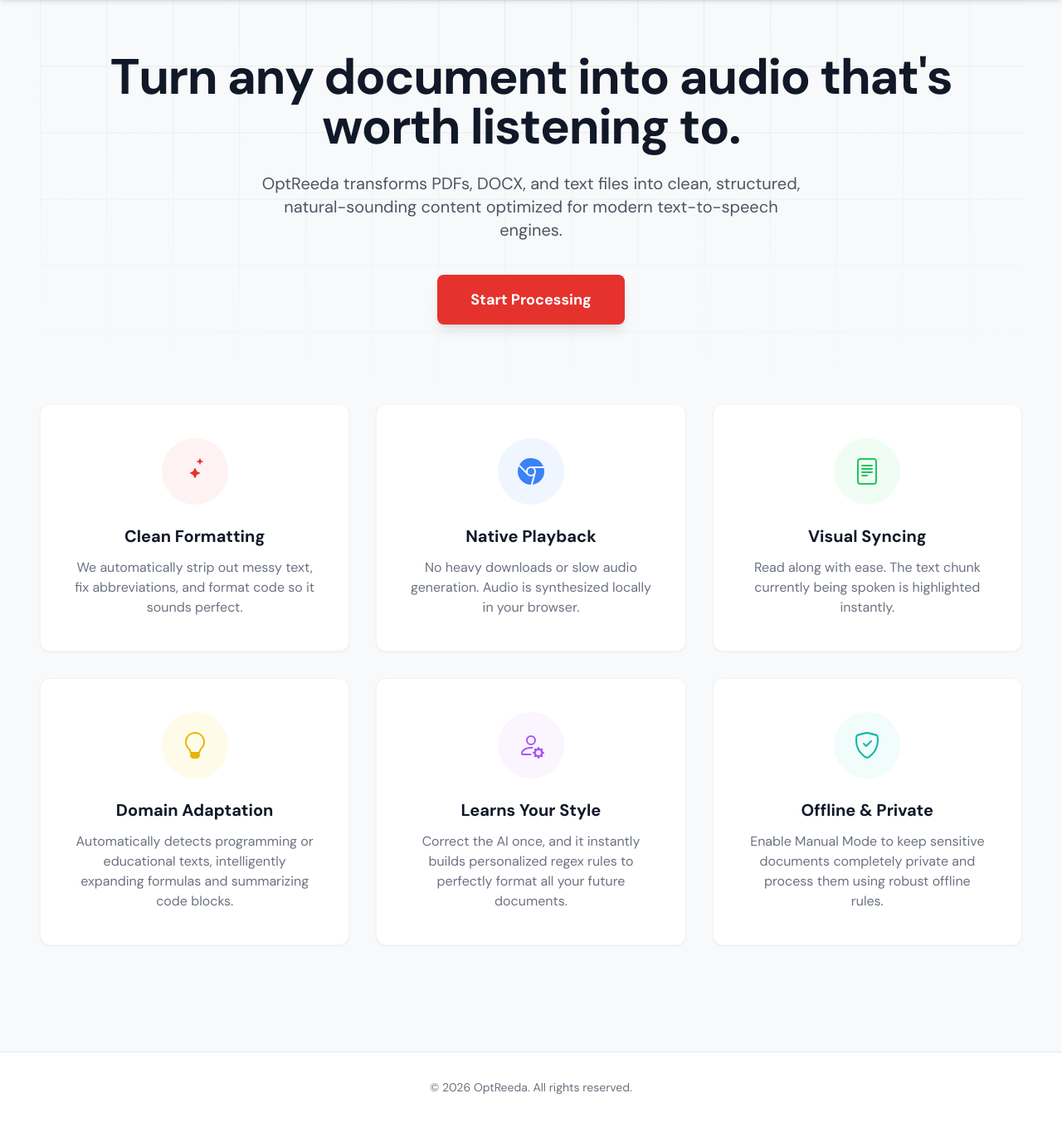
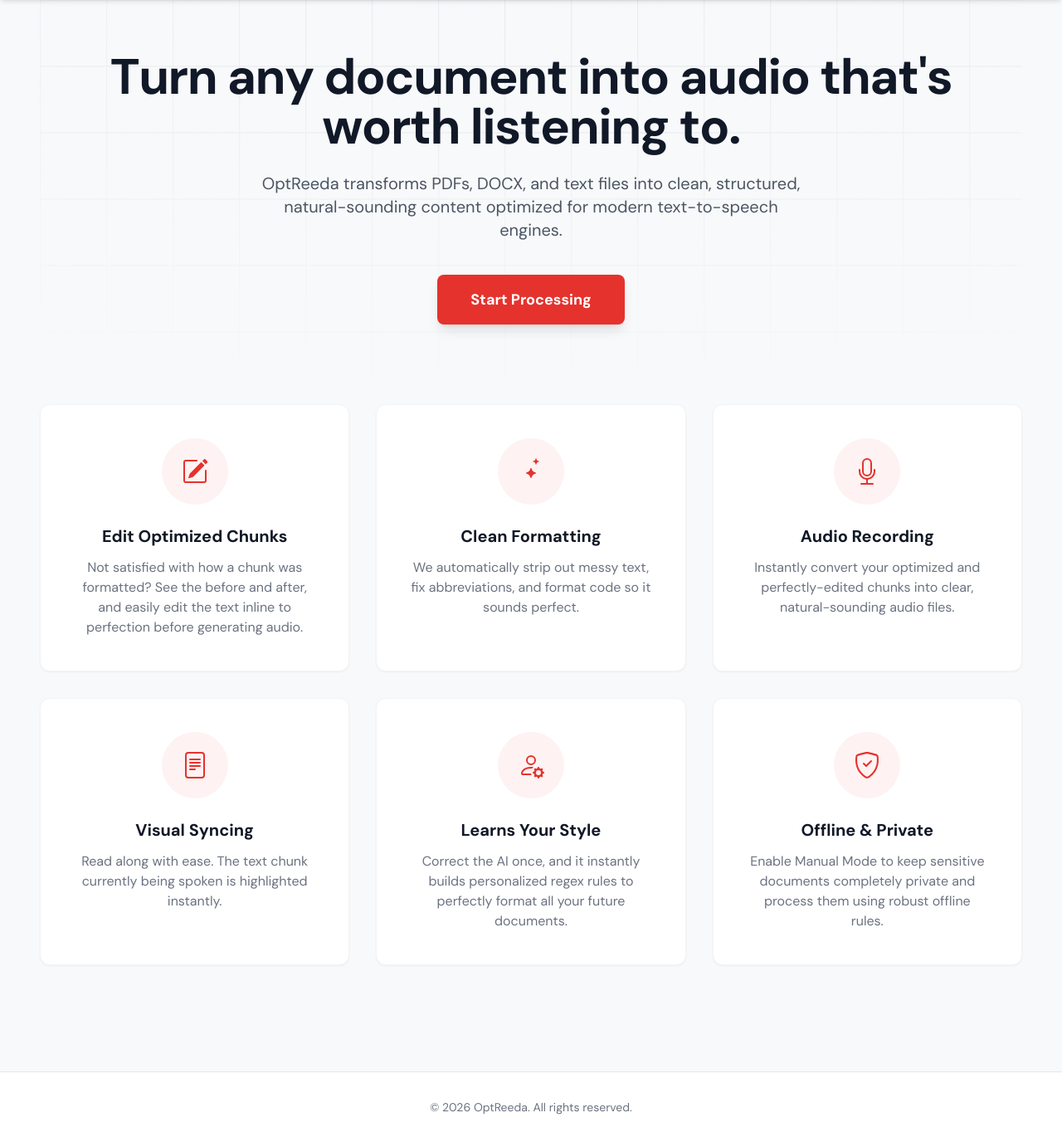
Before and after one commit to officialksolomon/opt-reeda, a Django app: template core/templates/pages/home.html in a window 1280 px wide. Shown: the part 65-1441 px from the top of the page at 83% size. Before the commit the page ends 1384 px from the top, so only its background shows below. Run offline with Django 5.2, Linux system fonts and the light colour scheme; the template is opened without the code that fills it, so the values that code supplies are empty; some libraries are stand-ins or nearby versions.

Commit message:
Update home page features card

```diff
--- a/core/templates/pages/home.html
+++ b/core/templates/pages/home.html
@@ -54,6 +54,14 @@
 
     <div class="bg-white p-10 rounded-xl shadow-sm border border-gray-100 hover:shadow-md transition">
       <div class="bg-red-50 w-20 h-20 rounded-full flex items-center justify-center mx-auto mb-6">
+        <svg aria-hidden="true" xmlns="http://www.w3.org/2000/svg" width="32" height="32" fill="currentColor" class="bi bi-pencil-square text-brand" viewBox="0 0 16 16"><path d="M15.502 1.94a.5.5 0 0 1 0 .706L14.459 3.69l-2-2L13.502.646a.5.5 0 0 1 .707 0l1.293 1.293zm-1.75 2.456-2-2L4.939 9.21a.5.5 0 0 0-.121.196l-.805 2.414a.25.25 0 0 0 .316.316l2.414-.805a.5.5 0 0 0 .196-.12l6.813-6.814z"/><path fill-rule="evenodd" d="M1 13.5A1.5 1.5 0 0 0 2.5 15h11a1.5 1.5 0 0 0 1.5-1.5v-6a.5.5 0 0 0-1 0v6a.5.5 0 0 1-.5.5h-11a.5.5 0 0 1-.5-.5v-11a.5.5 0 0 1 .5-.5H9a.5.5 0 0 0 0-1H2.5A1.5 1.5 0 0 0 1 2.5v11z"/></svg>
+      </div>
+      <h3 class="text-xl font-bold text-gray-900 mb-3">Edit Optimized Chunks</h3>
+      <p class="text-gray-500">Not satisfied with how a chunk was formatted? See the before and after, and easily edit the text inline to perfection before generating audio.</p>
+    </div>
+
+    <div class="bg-white p-10 rounded-xl shadow-sm border border-gray-100 hover:shadow-md transition">
+      <div class="bg-red-50 w-20 h-20 rounded-full flex items-center justify-center mx-auto mb-6">
         <svg aria-hidden="true" xmlns="http://www.w3.org/2000/svg" width="32" height="32" fill="currentColor" class="bi bi-stars text-brand" viewBox="0 0 16 16"><path d="M7.657 6.247c.11-.33.576-.33.686 0l.203.61a2.46 2.46 0 0 0 1.587 1.587l.61.203c.33.11.33.576 0 .686l-.61.203a2.46 2.46 0 0 0-1.587 1.587l-.203.61c-.11.33-.576.33-.686 0l-.203-.61a2.46 2.46 0 0 0-1.587-1.587l-.61-.203c-.33-.11-.33-.576 0-.686l.61-.203a2.46 2.46 0 0 0 1.587-1.587l.203-.61zM10.863.099a.145.145 0 0 1 .274 0l.258.774c.115.346.386.617.732.732l.774.258a.145.145 0 0 1 0 .274l-.774.258a1.156 1.156 0 0 0-.732.732l-.258.774a.145.145 0 0 1-.274 0l-.258-.774a1.156 1.156 0 0 0-.732-.732l-.774-.258a.145.145 0 0 1 0-.274l.774-.258c.346-.115.617-.386.732-.732L10.863.1z"/></svg>
       </div>
       <h3 class="text-xl font-bold text-gray-900 mb-3">Clean Formatting</h3>
@@ -61,34 +69,26 @@
     </div>
 
     <div class="bg-white p-10 rounded-xl shadow-sm border border-gray-100 hover:shadow-md transition">
-      <div class="bg-blue-50 w-20 h-20 rounded-full flex items-center justify-center mx-auto mb-6">
-        <svg aria-hidden="true" xmlns="http://www.w3.org/2000/svg" width="32" height="32" fill="currentColor" class="bi bi-browser-chrome text-blue-500" viewBox="0 0 16 16"><path fill-rule="evenodd" d="M16 8a8.001 8.001 0 0 1-7.022 7.94l1.902-7.098a2.995 2.995 0 0 0 .05-1.492A2.977 2.977 0 0 0 10.237 6h5.511A8 8 0 0 1 16 8ZM0 8a8 8 0 0 0 7.927 8l1.426-5.321a2.978 2.978 0 0 1-.723.255 2.979 2.979 0 0 1-1.743-.147 2.986 2.986 0 0 1-1.043-.7L.633 4.876A7.975 7.975 0 0 0 0 8Zm5.004-.167L1.108 3.936A8.003 8.003 0 0 1 15.418 5H8.066a2.979 2.979 0 0 0-1.252.243 2.987 2.987 0 0 0-1.81 2.59ZM8 10a2 2 0 1 0 0-4 2 2 0 0 0 0 4Z"/></svg>
+      <div class="bg-red-50 w-20 h-20 rounded-full flex items-center justify-center mx-auto mb-6">
+        <svg aria-hidden="true" xmlns="http://www.w3.org/2000/svg" width="32" height="32" fill="currentColor" class="bi bi-mic text-brand" viewBox="0 0 16 16"><path d="M3.5 6.5A.5.5 0 0 1 4 7v1a4 4 0 0 0 8 0V7a.5.5 0 0 1 1 0v1a5 5 0 0 1-4.5 4.975V15h3a.5.5 0 0 1 0 1h-7a.5.5 0 0 1 0-1h3v-2.025A5 5 0 0 1 3 8V7a.5.5 0 0 1 .5-.5z"/><path d="M10 8a2 2 0 1 1-4 0V3a2 2 0 1 1 4 0v5zM8 0a3 3 0 0 0-3 3v5a3 3 0 0 0 6 0V3a3 3 0 0 0-3-3z"/></svg>
       </div>
-      <h3 class="text-xl font-bold text-gray-900 mb-3">Native Playback</h3>
-      <p class="text-gray-500">No heavy downloads or slow audio generation. Audio is synthesized locally in your browser.</p>
+      <h3 class="text-xl font-bold text-gray-900 mb-3">Audio Recording</h3>
+      <p class="text-gray-500">Instantly convert your optimized and perfectly-edited chunks into clear, natural-sounding audio files.</p>
     </div>
 
+    <!-- Feature 4: Visual Syncing -->
     <div class="bg-white p-10 rounded-xl shadow-sm border border-gray-100 hover:shadow-md transition">
-      <div class="bg-green-50 w-20 h-20 rounded-full flex items-center justify-center mx-auto mb-6">
-        <svg aria-hidden="true" xmlns="http://www.w3.org/2000/svg" width="32" height="32" fill="currentColor" class="bi bi-file-text text-green-500" viewBox="0 0 16 16"><path d="M5 4a.5.5 0 0 0 0 1h6a.5.5 0 0 0 0-1H5zm-.5 2.5A.5.5 0 0 1 5 6h6a.5.5 0 0 1 0 1H5a.5.5 0 0 1-.5-.5zM5 8a.5.5 0 0 0 0 1h6a.5.5 0 0 0 0-1H5zm0 2a.5.5 0 0 0 0 1h3a.5.5 0 0 0 0-1H5z"/><path d="M2 2a2 2 0 0 1 2-2h8a2 2 0 0 1 2 2v12a2 2 0 0 1-2 2H4a2 2 0 0 1-2-2V2zm10-1H4a1 1 0 0 0-1 1v12a1 1 0 0 0 1 1h8a1 1 0 0 0 1-1V2a1 1 0 0 0-1-1z"/></svg>
+      <div class="bg-red-50 w-20 h-20 rounded-full flex items-center justify-center mx-auto mb-6">
+        <svg aria-hidden="true" xmlns="http://www.w3.org/2000/svg" width="32" height="32" fill="currentColor" class="bi bi-file-text text-brand" viewBox="0 0 16 16"><path d="M5 4a.5.5 0 0 0 0 1h6a.5.5 0 0 0 0-1H5zm-.5 2.5A.5.5 0 0 1 5 6h6a.5.5 0 0 1 0 1H5a.5.5 0 0 1-.5-.5zM5 8a.5.5 0 0 0 0 1h6a.5.5 0 0 0 0-1H5zm0 2a.5.5 0 0 0 0 1h3a.5.5 0 0 0 0-1H5z"/><path d="M2 2a2 2 0 0 1 2-2h8a2 2 0 0 1 2 2v12a2 2 0 0 1-2 2H4a2 2 0 0 1-2-2V2zm10-1H4a1 1 0 0 0-1 1v12a1 1 0 0 0 1 1h8a1 1 0 0 0 1-1V2a1 1 0 0 0-1-1z"/></svg>
       </div>
       <h3 class="text-xl font-bold text-gray-900 mb-3">Visual Syncing</h3>
       <p class="text-gray-500">Read along with ease. The text chunk currently being spoken is highlighted instantly.</p>
     </div>
 
-    <!-- Feature 4: Smart Domain Adaptation -->
-    <div class="bg-white p-10 rounded-xl shadow-sm border border-gray-100 hover:shadow-md transition">
-      <div class="bg-yellow-50 w-20 h-20 rounded-full flex items-center justify-center mx-auto mb-6">
-        <svg aria-hidden="true" xmlns="http://www.w3.org/2000/svg" width="32" height="32" fill="currentColor" class="bi bi-lightbulb text-yellow-500" viewBox="0 0 16 16"><path d="M2 6a6 6 0 1 1 10.174 4.31c-.203.196-.359.4-.453.619l-.762 1.769A.5.5 0 0 1 10.5 13a.5.5 0 0 1 0 1 .5.5 0 0 1 0 1l-.224.447a1 1 0 0 1-.894.553H6.618a1 1 0 0 1-.894-.553L5.5 15a.5.5 0 0 1 0-1 .5.5 0 0 1 0-1 .5.5 0 0 1-.46-.302l-.761-1.77a1.964 1.964 0 0 0-.453-.618A5.984 5.984 0 0 1 2 6zm6-5a5 5 0 0 0-3.479 8.592c.263.254.514.564.676.941L5.83 12h4.342l.632-1.467c.162-.377.413-.687.676-.941A5 5 0 0 0 8 1z"/></svg>
-      </div>
-      <h3 class="text-xl font-bold text-gray-900 mb-3">Domain Adaptation</h3>
-      <p class="text-gray-500">Automatically detects programming or educational texts, intelligently expanding formulas and summarizing code blocks.</p>
-    </div>
-
     <!-- Feature 5: Learns Your Style -->
     <div class="bg-white p-10 rounded-xl shadow-sm border border-gray-100 hover:shadow-md transition">
-      <div class="bg-purple-50 w-20 h-20 rounded-full flex items-center justify-center mx-auto mb-6">
-        <svg aria-hidden="true" xmlns="http://www.w3.org/2000/svg" width="32" height="32" fill="currentColor" class="bi bi-person-gear text-purple-500" viewBox="0 0 16 16"><path d="M11 5a3 3 0 1 1-6 0 3 3 0 0 1 6 0ZM8 7a2 2 0 1 0 0-4 2 2 0 0 0 0 4Zm.256 7a4.474 4.474 0 0 1-.229-1.004H3c.001-.246.154-.986.832-1.664C4.484 10.68 5.711 10 8 10c.26 0 .507.009.74.025.226-.341.496-.65.804-.918C9.077 9.038 8.564 9 8 9c-5 0-6 3-6 4s1 1 1 1h5.256Zm3.63-4.54c.18-.613 1.048-.613 1.229 0l.043.148a.64.64 0 0 0 .921.382l.136-.074c.561-.306 1.175.308.87.869l-.075.136a.64.64 0 0 0 .382.92l.149.045c.612.18.612 1.048 0 1.229l-.15.043a.64.64 0 0 0-.38.921l.074.136c.305.561-.309 1.175-.87.87l-.136-.075a.64.64 0 0 0-.92.382l-.045.149c-.18.612-1.048.612-1.229 0l-.043-.15a.64.64 0 0 0-.921-.38l-.136.074c-.561.305-1.175-.309-.87-.87l.075-.136a.64.64 0 0 0-.382-.92l-.148-.045c-.613-.18-.613-1.048 0-1.229l.148-.043a.64.64 0 0 0 .382-.921l-.074-.136c-.306-.561.308-1.175.869-.87l.136.075a.64.64 0 0 0 .92-.382l.045-.148ZM14 12.5a1.5 1.5 0 1 0-3 0 1.5 1.5 0 0 0 3 0Z"/></svg>
+      <div class="bg-red-50 w-20 h-20 rounded-full flex items-center justify-center mx-auto mb-6">
+        <svg aria-hidden="true" xmlns="http://www.w3.org/2000/svg" width="32" height="32" fill="currentColor" class="bi bi-person-gear text-brand" viewBox="0 0 16 16"><path d="M11 5a3 3 0 1 1-6 0 3 3 0 0 1 6 0ZM8 7a2 2 0 1 0 0-4 2 2 0 0 0 0 4Zm.256 7a4.474 4.474 0 0 1-.229-1.004H3c.001-.246.154-.986.832-1.664C4.484 10.68 5.711 10 8 10c.26 0 .507.009.74.025.226-.341.496-.65.804-.918C9.077 9.038 8.564 9 8 9c-5 0-6 3-6 4s1 1 1 1h5.256Zm3.63-4.54c.18-.613 1.048-.613 1.229 0l.043.148a.64.64 0 0 0 .921.382l.136-.074c.561-.306 1.175.308.87.869l-.075.136a.64.64 0 0 0 .382.92l.149.045c.612.18.612 1.048 0 1.229l-.15.043a.64.64 0 0 0-.38.921l.074.136c.305.561-.309 1.175-.87.87l-.136-.075a.64.64 0 0 0-.92.382l-.045.149c-.18.612-1.048.612-1.229 0l-.043-.15a.64.64 0 0 0-.921-.38l-.136.074c-.561.305-1.175-.309-.87-.87l.075-.136a.64.64 0 0 0-.382-.92l-.148-.045c-.613-.18-.613-1.048 0-1.229l.148-.043a.64.64 0 0 0 .382-.921l-.074-.136c-.306-.561.308-1.175.869-.87l.136.075a.64.64 0 0 0 .92-.382l.045-.148ZM14 12.5a1.5 1.5 0 1 0-3 0 1.5 1.5 0 0 0 3 0Z"/></svg>
       </div>
       <h3 class="text-xl font-bold text-gray-900 mb-3">Learns Your Style</h3>
       <p class="text-gray-500">Correct the AI once, and it instantly builds personalized regex rules to perfectly format all your future documents.</p>
@@ -96,8 +96,8 @@
 
     <!-- Feature 6: Offline & Private -->
     <div class="bg-white p-10 rounded-xl shadow-sm border border-gray-100 hover:shadow-md transition">
-      <div class="bg-teal-50 w-20 h-20 rounded-full flex items-center justify-center mx-auto mb-6">
-        <svg aria-hidden="true" xmlns="http://www.w3.org/2000/svg" width="32" height="32" fill="currentColor" class="bi bi-shield-check text-teal-500" viewBox="0 0 16 16"><path d="M5.338 1.59a61.44 61.44 0 0 0-2.837.856.481.481 0 0 0-.328.39c-.554 4.157.726 7.19 2.253 9.188a10.725 10.725 0 0 0 2.287 2.233c.346.244.652.42.893.533.12.057.218.095.293.118a.55.55 0 0 0 .101.025.615.615 0 0 0 .1-.025c.076-.023.174-.061.294-.118.24-.113.547-.29.893-.533a10.726 10.726 0 0 0 2.287-2.233c1.527-1.997 2.807-5.031 2.253-9.188a.48.48 0 0 0-.328-.39c-.651-.213-1.75-.56-2.837-.855C9.552 1.29 8.531 1.067 8 1.067c-.53 0-1.552.223-2.662.524zM5.072.56C6.157.265 7.31 0 8 0s1.843.265 2.928.56c1.11.3 2.229.655 2.887.87a1.54 1.54 0 0 1 1.044 1.262c.596 4.477-.787 7.795-2.465 9.99a11.775 11.775 0 0 1-2.517 2.453 7.159 7.159 0 0 1-1.048.625c-.28.132-.581.24-.829.24s-.548-.108-.829-.24a7.158 7.158 0 0 1-1.048-.625 11.777 11.777 0 0 1-2.517-2.453C1.928 10.487.545 7.169 1.141 2.692A1.54 1.54 0 0 1 2.185 1.43 62.456 62.456 0 0 1 5.072.56z"/><path d="M10.854 5.146a.5.5 0 0 1 0 .708l-3 3a.5.5 0 0 1-.708 0l-1.5-1.5a.5.5 0 1 1 .708-.708L7.5 7.793l2.646-2.647a.5.5 0 0 1 .708 0z"/></svg>
+      <div class="bg-red-50 w-20 h-20 rounded-full flex items-center justify-center mx-auto mb-6">
+        <svg aria-hidden="true" xmlns="http://www.w3.org/2000/svg" width="32" height="32" fill="currentColor" class="bi bi-shield-check text-brand" viewBox="0 0 16 16"><path d="M5.338 1.59a61.44 61.44 0 0 0-2.837.856.481.481 0 0 0-.328.39c-.554 4.157.726 7.19 2.253 9.188a10.725 10.725 0 0 0 2.287 2.233c.346.244.652.42.893.533.12.057.218.095.293.118a.55.55 0 0 0 .101.025.615.615 0 0 0 .1-.025c.076-.023.174-.061.294-.118.24-.113.547-.29.893-.533a10.726 10.726 0 0 0 2.287-2.233c1.527-1.997 2.807-5.031 2.253-9.188a.48.48 0 0 0-.328-.39c-.651-.213-1.75-.56-2.837-.855C9.552 1.29 8.531 1.067 8 1.067c-.53 0-1.552.223-2.662.524zM5.072.56C6.157.265 7.31 0 8 0s1.843.265 2.928.56c1.11.3 2.229.655 2.887.87a1.54 1.54 0 0 1 1.044 1.262c.596 4.477-.787 7.795-2.465 9.99a11.775 11.775 0 0 1-2.517 2.453 7.159 7.159 0 0 1-1.048.625c-.28.132-.581.24-.829.24s-.548-.108-.829-.24a7.158 7.158 0 0 1-1.048-.625 11.777 11.777 0 0 1-2.517-2.453C1.928 10.487.545 7.169 1.141 2.692A1.54 1.54 0 0 1 2.185 1.43 62.456 62.456 0 0 1 5.072.56z"/><path d="M10.854 5.146a.5.5 0 0 1 0 .708l-3 3a.5.5 0 0 1-.708 0l-1.5-1.5a.5.5 0 1 1 .708-.708L7.5 7.793l2.646-2.647a.5.5 0 0 1 .708 0z"/></svg>
       </div>
       <h3 class="text-xl font-bold text-gray-900 mb-3">Offline & Private</h3>
       <p class="text-gray-500">Enable Manual Mode to keep sensitive documents completely private and process them using robust offline rules.</p>
```
